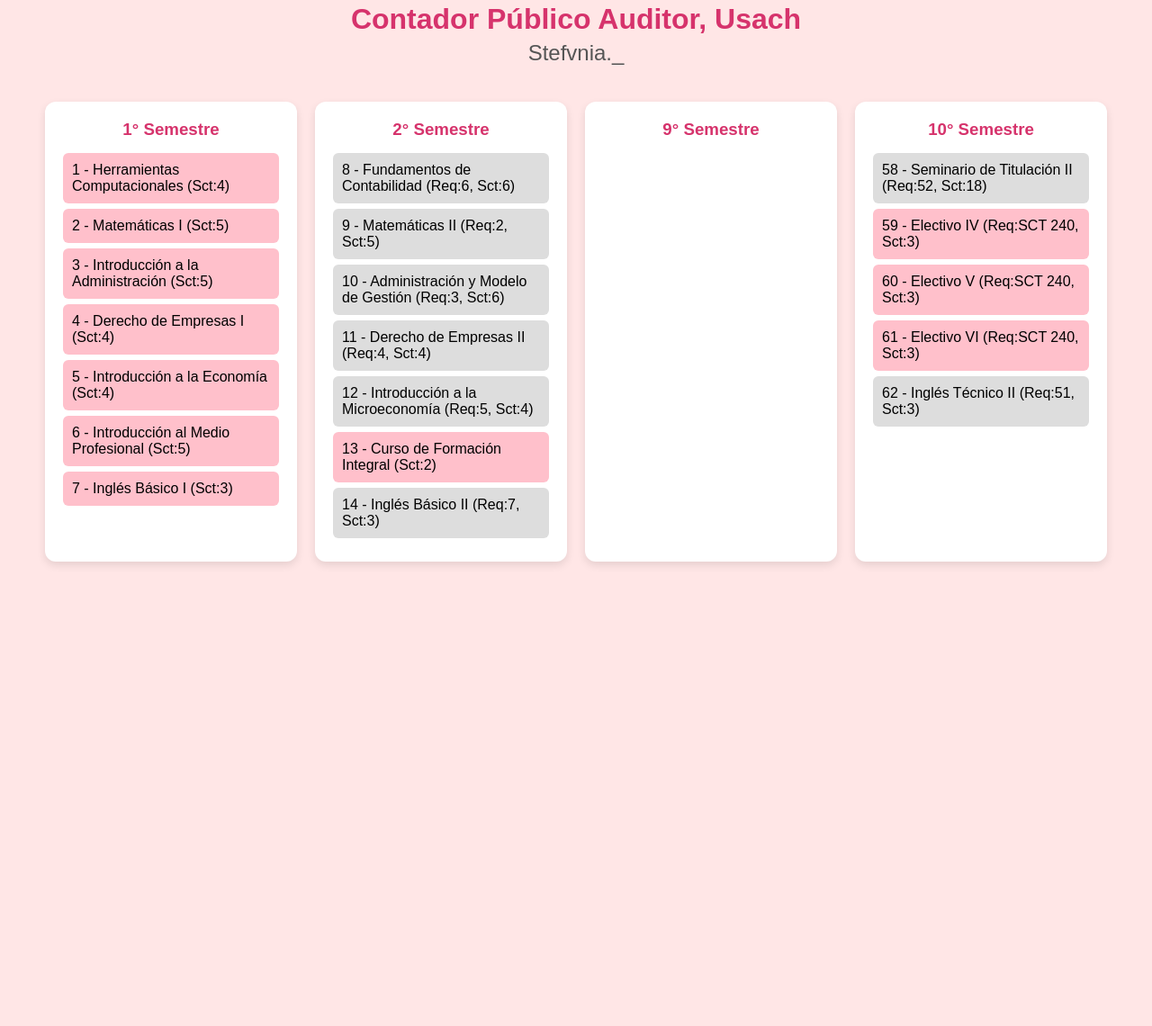
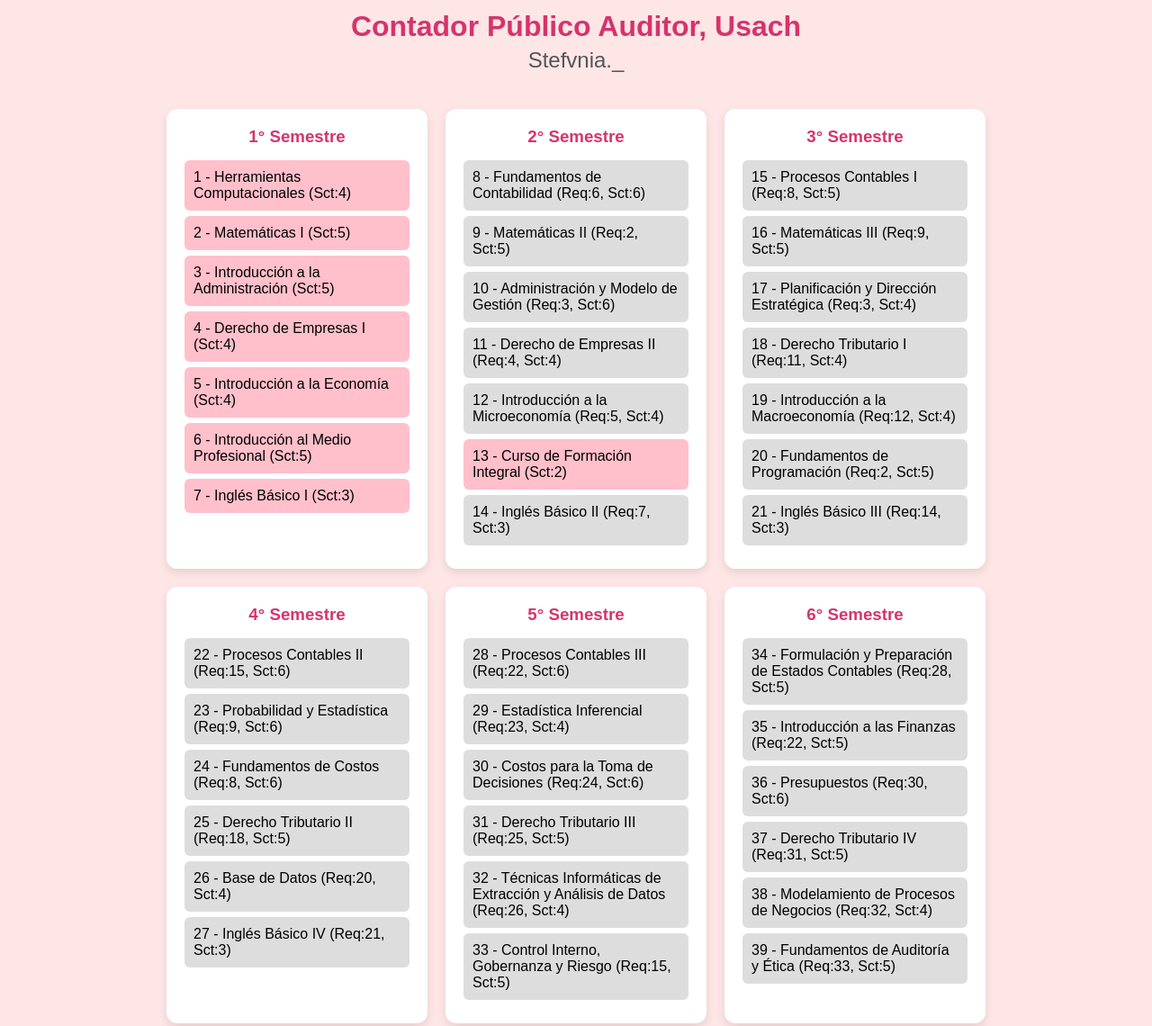
Before and after one commit to Stefvnia/Malla-CPA-USACH, a plain HTML site: page index.html in a window 1280 px wide. Shown: the part 76-1216 px from the top of the page at 90% size. Before the commit the page ends 800 px from the top, so only its background shows below. Drawn offline with Linux system fonts and the light colour scheme.

Commit message:
Update index.html

```diff
--- a/index.html
+++ b/index.html
@@ -5,72 +5,16 @@ Malla-CPA-USACH <3
   <meta charset="UTF-8" />
   <title>Contador Público Auditor, Usach</title>
   <style>
-    body {
-      font-family: Arial, sans-serif;
-      background: #ffe6e6;
-      margin: 0;
-      padding: 40px;
-      text-align: center;
-    }
-
-    h1 {
-      color: #d6336c;
-      margin-bottom: 5px;
-    }
-
-    h2 {
-      color: #555;
-      margin-top: 0;
-      margin-bottom: 40px;
-      font-weight: normal;
-    }
-
-    .grid {
-      display: flex;
-      flex-wrap: wrap;
-      justify-content: center;
-      gap: 20px;
-    }
-
-    .semester {
-      background: #fff;
-      border-radius: 12px;
-      padding: 20px;
-      width: 240px;
-      box-shadow: 0 4px 10px rgba(0,0,0,0.1);
-    }
-
-    .semester h3 {
-      margin-top: 0;
-      margin-bottom: 15px;
-      color: #d6336c;
-    }
-
-    .course {
-      background: #ffc0cb;
-      border: none;
-      border-radius: 6px;
-      padding: 10px;
-      margin: 6px 0;
-      cursor: pointer;
-      transition: all 0.2s ease;
-      text-align: left;
-    }
-
-    .course:hover:not(.blocked) {
-      background: #ff99bb;
-    }
-
-    .course.approved {
-      background: #ff00ff;
-      color: white;
-      text-decoration: line-through;
-    }
-
-    .course.blocked {
-      background: #ddd;
-      cursor: not-allowed;
-    }
+    body { background: #ffe6e6; font-family: Arial, sans-serif; text-align: center; padding: 40px; }
+    h1 { color: #d6336c; margin-bottom: 5px; }
+    h2 { color: #555; margin: 0 0 40px; font-weight: normal; }
+    .grid { display: flex; flex-wrap: wrap; justify-content: center; gap: 20px; }
+    .semester { background: #fff; border-radius: 12px; padding: 20px; width: 250px; box-shadow: 0 4px 10px rgba(0,0,0,0.1); }
+    .semester h3 { color: #d6336c; margin: 0 0 15px; }
+    .course { background: #ffc0cb; border-radius: 6px; margin: 6px 0; padding: 10px; cursor: pointer; text-align: left; transition: 0.2s; }
+    .course:hover:not(.blocked) { background: #ff99bb; }
+    .approved { background: #ff00ff; color: white; text-decoration: line-through; }
+    .blocked { background: #ddd; cursor: not-allowed; }
   </style>
 </head>
 <body>
@@ -103,7 +47,72 @@ Malla-CPA-USACH <3
       <div class="course">14 - Inglés Básico II (Req:7, Sct:3)</div>
     </div>
 
-    <!-- (Resto igual: 3°, 4°, 5°, 6°, 7°, 8° ...) -->
+    <!-- 3er Semestre -->
+    <div class="semester">
+      <h3>3° Semestre</h3>
+      <div class="course">15 - Procesos Contables I (Req:8, Sct:5)</div>
+      <div class="course">16 - Matemáticas III (Req:9, Sct:5)</div>
+      <div class="course">17 - Planificación y Dirección Estratégica (Req:3, Sct:4)</div>
+      <div class="course">18 - Derecho Tributario I (Req:11, Sct:4)</div>
+      <div class="course">19 - Introducción a la Macroeconomía (Req:12, Sct:4)</div>
+      <div class="course">20 - Fundamentos de Programación (Req:2, Sct:5)</div>
+      <div class="course">21 - Inglés Básico III (Req:14, Sct:3)</div>
+    </div>
+
+    <!-- 4to Semestre -->
+    <div class="semester">
+      <h3>4° Semestre</h3>
+      <div class="course">22 - Procesos Contables II (Req:15, Sct:6)</div>
+      <div class="course">23 - Probabilidad y Estadística (Req:9, Sct:6)</div>
+      <div class="course">24 - Fundamentos de Costos (Req:8, Sct:6)</div>
+      <div class="course">25 - Derecho Tributario II (Req:18, Sct:5)</div>
+      <div class="course">26 - Base de Datos (Req:20, Sct:4)</div>
+      <div class="course">27 - Inglés Básico IV (Req:21, Sct:3)</div>
+    </div>
+
+    <!-- 5to Semestre -->
+    <div class="semester">
+      <h3>5° Semestre</h3>
+      <div class="course">28 - Procesos Contables III (Req:22, Sct:6)</div>
+      <div class="course">29 - Estadística Inferencial (Req:23, Sct:4)</div>
+      <div class="course">30 - Costos para la Toma de Decisiones (Req:24, Sct:6)</div>
+      <div class="course">31 - Derecho Tributario III (Req:25, Sct:5)</div>
+      <div class="course">32 - Técnicas Informáticas de Extracción y Análisis de Datos (Req:26, Sct:4)</div>
+      <div class="course">33 - Control Interno, Gobernanza y Riesgo (Req:15, Sct:5)</div>
+    </div>
+
+    <!-- 6to Semestre -->
+    <div class="semester">
+      <h3>6° Semestre</h3>
+      <div class="course">34 - Formulación y Preparación de Estados Contables (Req:28, Sct:5)</div>
+      <div class="course">35 - Introducción a las Finanzas (Req:22, Sct:5)</div>
+      <div class="course">36 - Presupuestos (Req:30, Sct:6)</div>
+      <div class="course">37 - Derecho Tributario IV (Req:31, Sct:5)</div>
+      <div class="course">38 - Modelamiento de Procesos de Negocios (Req:32, Sct:4)</div>
+      <div class="course">39 - Fundamentos de Auditoría y Ética (Req:33, Sct:5)</div>
+    </div>
+
+    <!-- 7mo Semestre -->
+    <div class="semester">
+      <h3>7° Semestre</h3>
+      <div class="course">40 - Contabilidad Especial (Req:28, Sct:4)</div>
+      <div class="course">41 - Auditoría Financiera (Req:34, Sct:5)</div>
+      <div class="course">42 - Control de Gestión (Req:30, Sct:6)</div>
+      <div class="course">43 - Aplicación de Sistemas de Información Contables (Req:34, Sct:5)</div>
+      <div class="course">44 - Modelos de Regresión (Req:19, Sct:5)</div>
+      <div class="course">45 - Formulación, Evaluación y Valoración de Empresas (Req:35, Sct:5)</div>
+    </div>
+
+    <!-- 8vo Semestre -->
+    <div class="semester">
+      <h3>8° Semestre</h3>
+      <div class="course">46 - Contabilidad Gubernamental (Req:28, Sct:6)</div>
+      <div class="course">47 - Finanzas Corporativas (Req:45, Sct:5)</div>
+      <div class="course">48 - Auditoría Interna (Req:42, Sct:5)</div>
+      <div class="course">49 - Investigación Contable (Req:28, Sct:5)</div>
+      <div class="course">50 - Gestión y Auditoría de Sistemas de Información (Req:38, Sct:6)</div>
+      <div class="course">51 - Inglés Técnico I (Req:27, Sct:3)</div>
+    </div>
 
     <!-- 9no Semestre -->
     <div class="semester">
@@ -129,74 +138,66 @@ Malla-CPA-USACH <3
   </div>
 
   <script>
-    let approvedCourses = JSON.parse(localStorage.getItem('approvedCourses')) || [];
-
+    let approved = JSON.parse(localStorage.getItem('approved')) || [];
     const courses = document.querySelectorAll('.course');
 
+    function getId(el) {
+      return parseInt(el.textContent.split('-')[0].trim());
+    }
+    function getReq(el) {
+      const m = el.textContent.match(/Req:([^\s,]+)/);
+      return m ? m[1].trim() : null;
+    }
     function getSct(el) {
-      const sctMatch = el.textContent.match(/Sct:(\d+)/i);
-      return sctMatch ? parseInt(sctMatch[1]) : 0;
+      const m = el.textContent.match(/Sct:(\d+)/i);
+      return m ? parseInt(m[1]) : 0;
     }
-
-    function updateBlockedStatus() {
-      let totalSct = 0;
-
+    function sumSct() {
+      let total = 0;
       courses.forEach(el => {
-        const id = parseInt(el.textContent.split('-')[0]);
-        if (approvedCourses.includes(id)) {
-          totalSct += getSct(el);
+        if (approved.includes(getId(el))) {
+          total += getSct(el);
         }
       });
-
-      // Mostrar cursos del 9° según SCT
+      return total;
+    }
+    function update() {
+      const totalSct = sumSct();
+      console.log('SCT:', totalSct);
+      // Desbloqueo SCT
       if (totalSct >= 240) {
-        document.getElementById('curso52').style.display = 'block';
-        document.getElementById('curso53').style.display = 'block';
-        document.getElementById('curso54').style.display = 'block';
+        ['curso52','curso53','curso54','curso59','curso60','curso61'].forEach(id => {
+          document.getElementById(id)?.style.setProperty('display','block');
+        });
       }
       if (totalSct >= 210) {
-        document.getElementById('curso55').style.display = 'block';
-        document.getElementById('curso56').style.display = 'block';
-        document.getElementById('curso57').style.display = 'block';
+        ['curso55','curso56','curso57'].forEach(id => {
+          document.getElementById(id)?.style.setProperty('display','block');
+        });
       }
-
-      // Bloquear/desbloquear por requisito ID
+      // Bloqueo por Req ID
       courses.forEach(el => {
-        const id = parseInt(el.textContent.split('-')[0]);
-        const reqMatch = el.textContent.match(/Req:(\d+)/);
-        const req = reqMatch ? parseInt(reqMatch[1]) : null;
-
-        if (req && !approvedCourses.includes(req) && !approvedCourses.includes(id)) {
-          el.classList.add('blocked');
-        } else {
-          el.classList.remove('blocked');
+        const id = getId(el); const req = getReq(el);
+        if (approved.includes(id)) { el.classList.add('approved'); } else { el.classList.remove('approved'); }
+        if (req) {
+          if (req.startsWith('SCT')) return;
+          if (!approved.includes(parseInt(req))) { el.classList.add('blocked'); } else { el.classList.remove('blocked'); }
         }
       });
     }
 
-    // Inicial
     courses.forEach(el => {
-      const id = parseInt(el.textContent.split('-')[0]);
-      if (approvedCourses.includes(id)) {
-        el.classList.add('approved');
-      }
+      if (!el.id) el.style.display = 'block';
       el.addEventListener('click', () => {
         if (el.classList.contains('blocked')) return;
-
-        if (el.classList.contains('approved')) {
-          el.classList.remove('approved');
-          approvedCourses = approvedCourses.filter(x => x !== id);
-        } else {
-          el.classList.add('approved');
-          approvedCourses.push(id);
-        }
-
-        localStorage.setItem('approvedCourses', JSON.stringify(approvedCourses));
-        updateBlockedStatus();
+        const id = getId(el);
+        if (approved.includes(id)) { approved = approved.filter(x => x !== id); }
+        else { approved.push(id); }
+        localStorage.setItem('approved', JSON.stringify(approved));
+        update();
       });
     });
-
-    updateBlockedStatus();
+    update();
   </script>
 
 </body>
```
